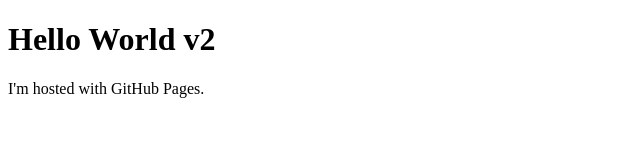
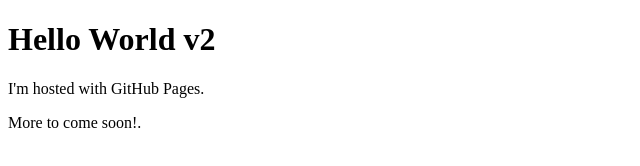
Before and after one commit to ashvinbashyam/ashvinbashyam.github.io, a plain HTML site: page index.html in a window 1280 px wide. Shown: the whole page, without its empty margins (0-640 px from the left). Drawn offline with Linux system fonts and the light colour scheme.

Commit message:
Take 6 for index.html

```diff
--- a/index.html
+++ b/index.html
@@ -3,5 +3,6 @@
 <body>
 <h1>Hello World v2</h1>
 <p>I'm hosted with GitHub Pages.</p>
+<p>More to come soon!.</p>
 </body>
 </html>
```
